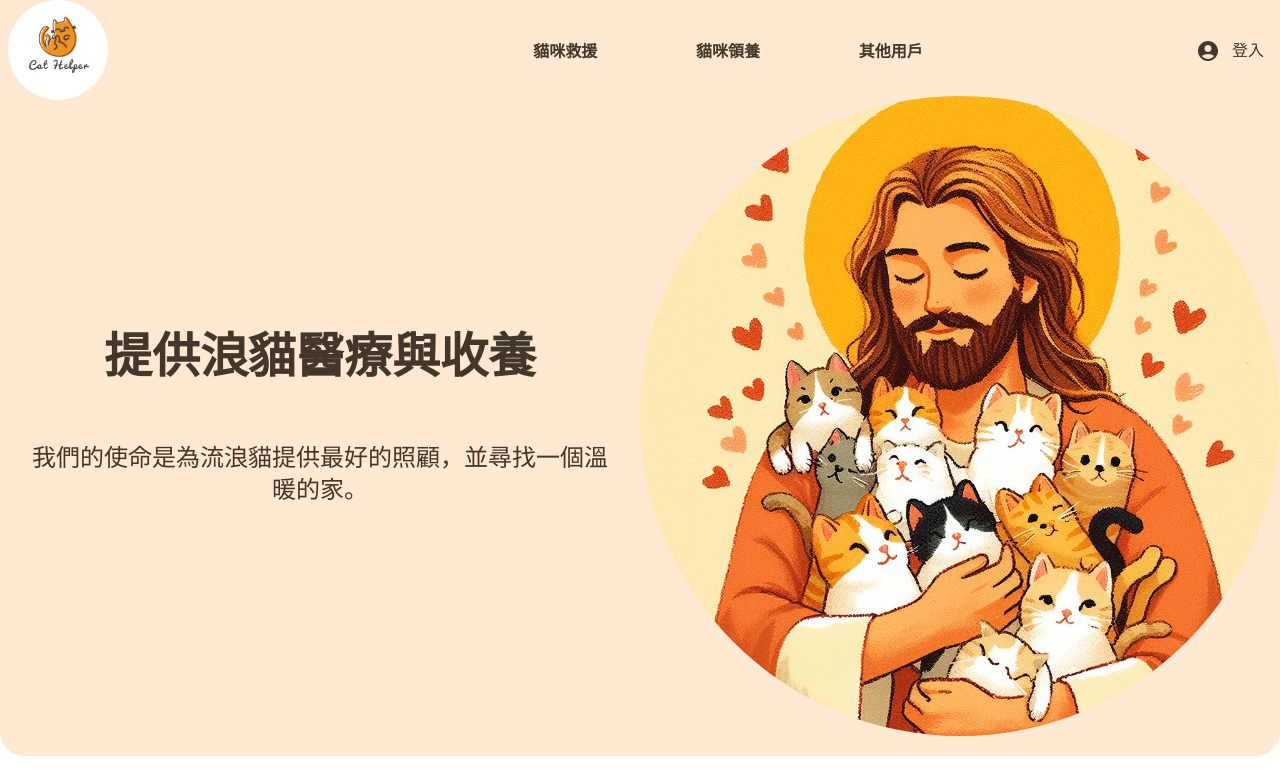
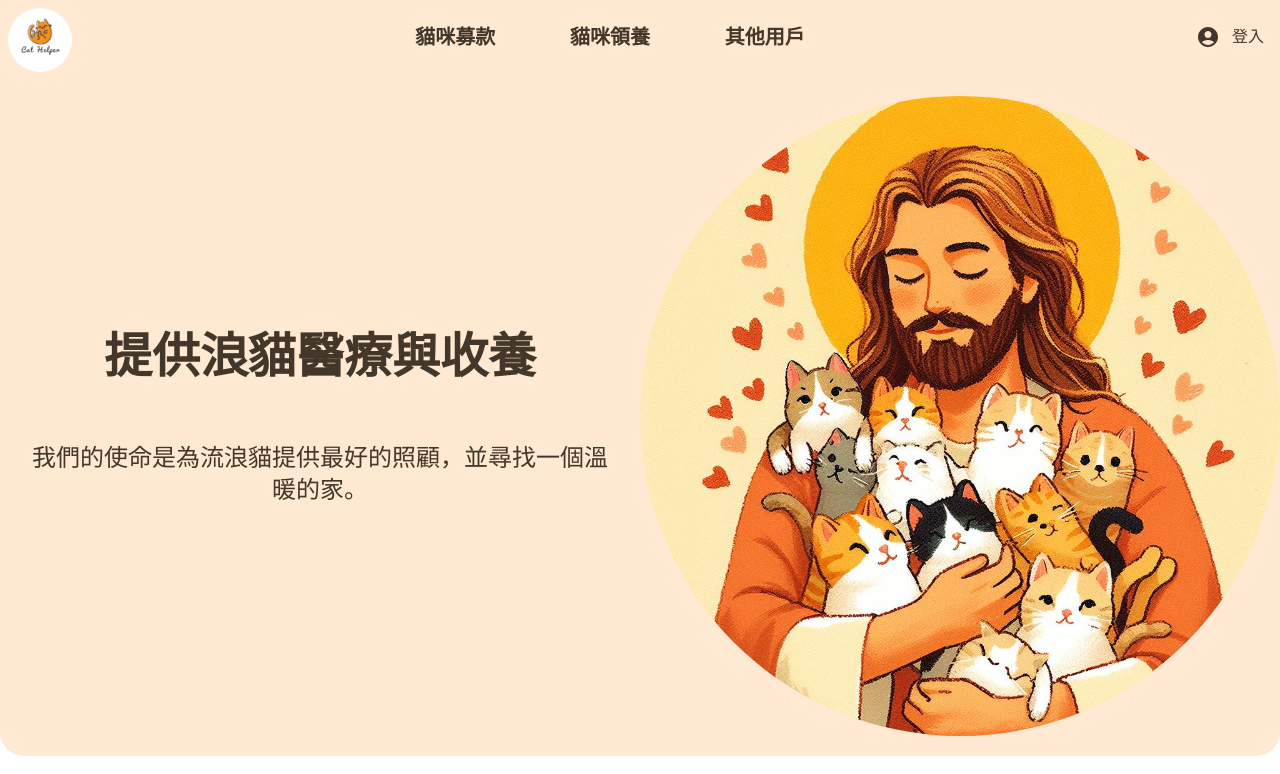
Before and after one commit to Li-Shang-tw/catRescueAdoptPlatform, a React (Vite) app: page / in a window 1280 px wide. Shown: the top 774 px of the page. Built offline with nearby package versions, Linux system fonts and the light colour scheme.

Commit message:
style: tweak nav font size and image size and menu layout

```diff
--- a/src/components/Navigator.jsx
+++ b/src/components/Navigator.jsx
@@ -61,11 +61,11 @@ export default function Navigator() {
             <img
               src="/src/assets/imgs/logo.png"
               alt="logo"
-              className="w-2/6 rounded-full"
+              className="w-16 rounded-full mt-2"
             />
           </NavLink>
         </h1>
-        <ul className=" w-4/12 justify-between cursor-pointer hidden md:flex">
+        <ul className=" w-6/12  lg:w-4/12 justify-between cursor-pointer hidden md:flex">
           <li className="px-4 py-3 rounded-full  hover:bg-yellow-400 font-bold">
             <NavLink
               to="/rescue"
@@ -75,7 +75,7 @@ export default function Navigator() {
                 };
               }}
             >
-              貓咪救援
+              <span className="text-xl"> 貓咪募款</span>
             </NavLink>
           </li>
           <li className="px-4 py-3  rounded-full hover:bg-yellow-400 font-bold">
@@ -87,7 +87,7 @@ export default function Navigator() {
                 };
               }}
             >
-              貓咪領養
+              <span className="text-xl"> 貓咪領養</span>
             </NavLink>
           </li>
           <li className="px-4 py-3 rounded-full  hover:bg-yellow-400 font-bold">
@@ -98,7 +98,7 @@ export default function Navigator() {
               aria-expanded={open ? "true" : undefined}
               onClick={handleClick}
             >
-              其他用戶
+              <span className="text-xl"> 其他用戶</span>
             </div>
             <Menu
               id="basic-menu"
@@ -110,10 +110,14 @@ export default function Navigator() {
               }}
             >
               <MenuItem>
-                <NavLink to="/otherUsers?role=rescuer">救援者</NavLink>
+                <NavLink to="/otherUsers?role=rescuer">
+                  <span className="font-bold text-lg">救援者</span>
+                </NavLink>
               </MenuItem>
               <MenuItem>
-                <NavLink to="/otherUsers?role=adopter">認養者</NavLink>
+                <NavLink to="/otherUsers?role=adopter">
+                  <span className="font-bold text-lg">認養者</span>
+                </NavLink>
               </MenuItem>
             </Menu>
           </li>
```
